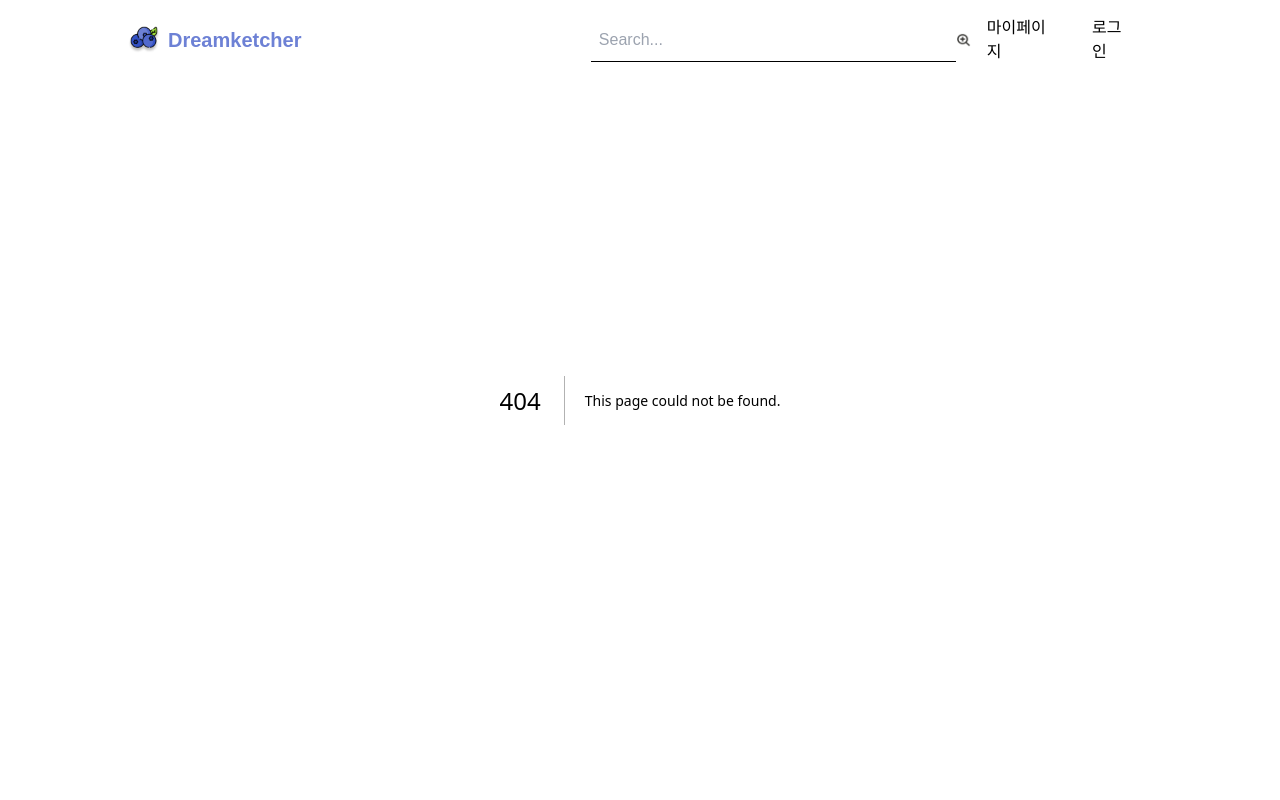
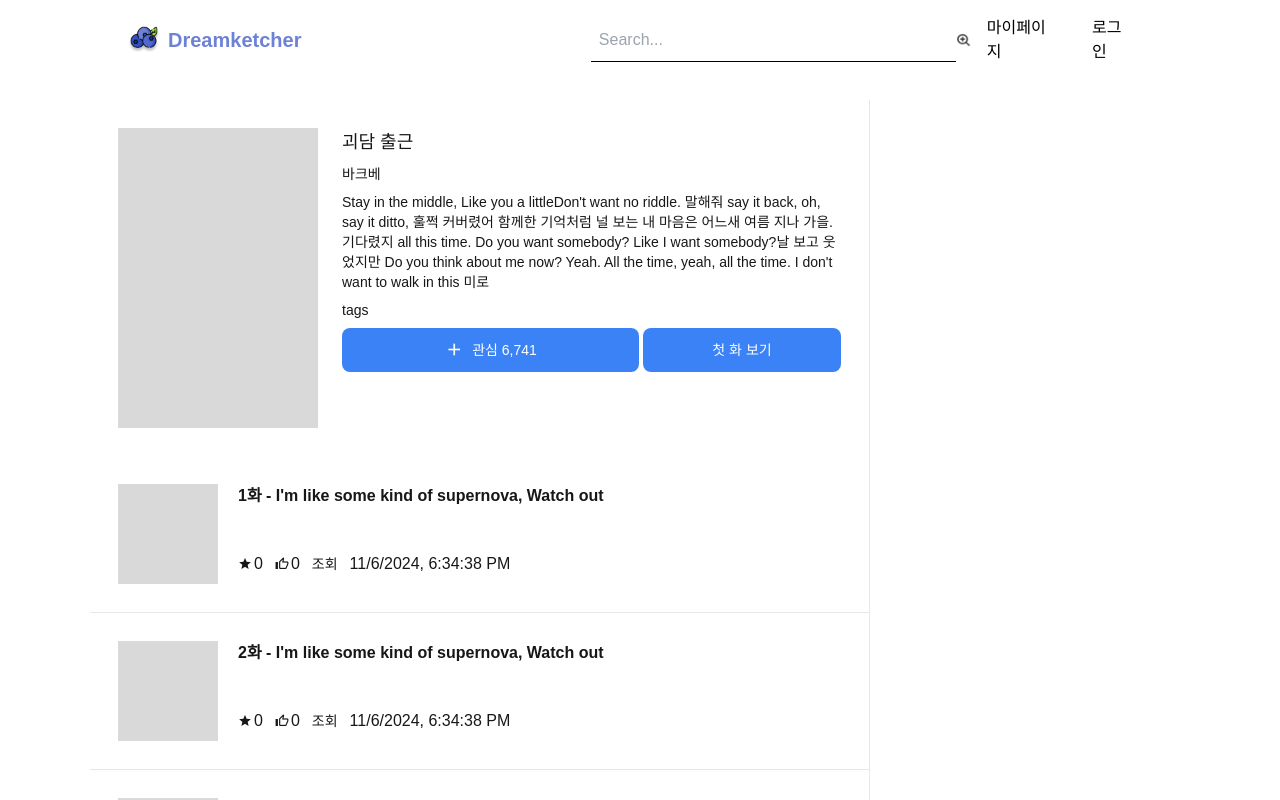
Before and after one commit to Pretzel-11-12/dreamketcher-fe, a Next.js app: page /webtoon/list in a window 1280 px wide. Before the commit this address had no page. Shown: the top 800 px of the page. Built offline with nearby package versions, Linux system fonts and the light colour scheme.

Commit message:
[FE] feat: Detail Page layout

```diff
--- /dev/null
+++ b/src/app/(afterLogin)/webtoon/_component/List.tsx
@@ -0,0 +1,51 @@
+import Button from "@/app/_component/Button";
+import Link from "next/link";
+
+export interface CommentInfo {
+  index: number;
+  title: string;
+  like?: number;
+  star?: number;
+  views?: number;
+  timestamp: number;
+}
+export default function List({
+  index,
+  title,
+  like,
+  star,
+  views,
+  timestamp,
+}: CommentInfo) {
+  const time = new Date(timestamp).toLocaleString();
+  return (
+    <Link
+      href={{
+        pathname: "/webtoon/detail",
+        query: { titleId: "12345", no: index },
+      }}
+    >
+      <div className="grid grid-cols-[auto_1fr] p-7 border-b gap-5">
+        <div className="bg-[#D9D9D9] h-[100px] w-[100px]"></div>
+
+        <div className="flex flex-col gap-2 justify-between pb-2">
+          <div className="font-bold">
+            {index}화 - {title}
+          </div>
+          <div className="flex gap-3 items-center">
+            <div className="flex gap-0.5 items-center">
+              <span className="mdi mdi-star text-sm"></span>
+              <div>{star || 0}</div>
+            </div>
+            <div className="flex gap-0.5 items-center">
+              <span className="mdi mdi-thumb-up-outline text-sm"></span>
+              <div>{like || 0}</div>
+            </div>
+            <div className="text-sm">조회 {views}</div>
+            <div>{time}</div>
+          </div>
+        </div>
+      </div>
+    </Link>
+  );
+}
--- /dev/null
+++ b/src/app/(afterLogin)/webtoon/list/page.tsx
@@ -0,0 +1,97 @@
+import User, { UserInfo } from "../_component/User";
+import Comment, { CommentInfo } from "../_component/Comment";
+import Button from "@/app/_component/Button";
+import Link from "next/link";
+import List from "../_component/List";
+
+export default async function Detail({
+  params,
+  searchParams,
+}: {
+  params: Promise<{ params: string }>;
+  searchParams: Promise<{ [key: string]: string | string[] | undefined }>;
+}) {
+  const { titleId } = await searchParams;
+
+  const listItems = [
+    {
+      id: 1,
+      title: `I'm like some kind of supernova, Watch out`,
+      timestamp: 1730918078224,
+    },
+    {
+      id: 2,
+      title: `I'm like some kind of supernova, Watch out`,
+      timestamp: 1730918078224,
+    },
+    {
+      id: 3,
+      title: `I'm like some kind of supernova, Watch out`,
+      timestamp: 1730918078224,
+    },
+    {
+      id: 4,
+      title: `I'm like some kind of supernova, Watch out`,
+      timestamp: 1730918078224,
+    },
+  ];
+
+  return (
+    <div className="flex flex-col gap-16 w-full items-center justify-center pt-[100px]">
+      <div className="grid grid-cols-[1fr_20rem] w-[1100px]">
+        <div className="h-[2000px] w-full border-r flex flex-col">
+          <div className="grid grid-cols-[auto_1fr] gap-6 p-7">
+            <div className="bg-[#D9D9D9] h-[300px] w-[200px]"></div>
+            <div className="flex gap-2 flex-col">
+              <div className="text-lg">괴담 출근</div>
+              <div className="text-sm">바크베</div>
+              <div className="text-sm">
+                Stay in the middle, Like you a littleDon't want no riddle.
+                말해줘 say it back, oh, say it ditto, 훌쩍 커버렸어 함께한
+                기억처럼 널 보는 내 마음은 어느새 여름 지나 가을. 기다렸지 all
+                this time. Do you want somebody? Like I want somebody?날 보고
+                웃었지만 Do you think about me now? Yeah. All the time, yeah,
+                all the time. I don't want to walk in this 미로
+              </div>
+
+              <div className="text-sm">tags</div>
+              <div className="grid grid-cols-[1.5fr_1fr] gap-1">
+                <Button size="S" variant="bg-blue" containerStyles="w-full">
+                  <div className="flex gap-2 items-center justify-center">
+                    <span className="mdi mdi-plus text-xl"></span>
+                    관심 6,741
+                  </div>
+                </Button>
+
+                <Button size="S" variant="bg-blue" containerStyles="w-full">
+                  <Link
+                    href={{
+                      pathname: "/webtoon/detail",
+                      query: { titleId: "12345", no: "1" },
+                    }}
+                  >
+                    <div className="flex gap-2 items-center justify-center">
+                      첫 화 보기
+                    </div>
+                  </Link>
+                </Button>
+              </div>
+            </div>
+          </div>
+
+          <div>
+            {listItems.map((item) => (
+              <List
+                title={item.title}
+                index={item.id}
+                timestamp={item.timestamp}
+              ></List>
+            ))}
+          </div>
+        </div>
+
+        <div className="h-full w-full"></div>
+      </div>
+    </div>
+  );
+}
```
